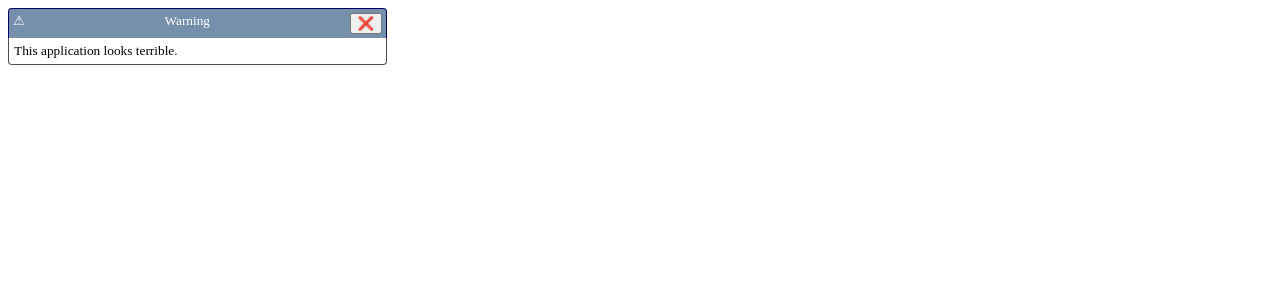
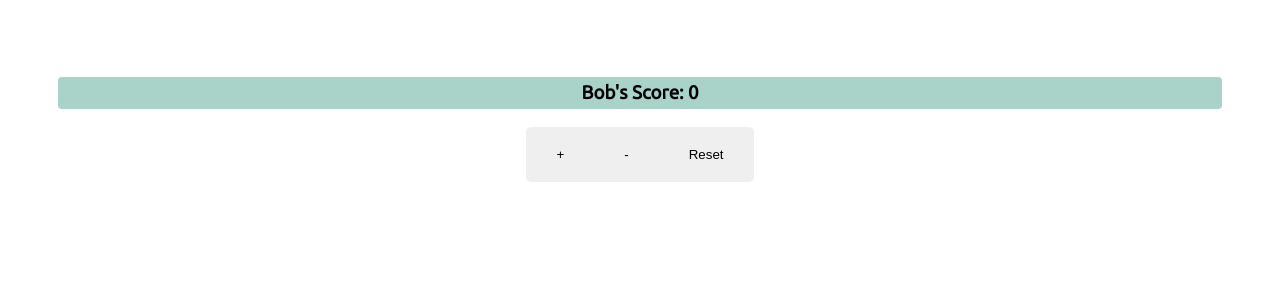
Before and after one commit to LBytes-32/learn-react, a React (Vite) app: page / in a window 1280 px wide. Shown: the top 300 px of the page. Built offline with nearby package versions, Linux system fonts and the light colour scheme.

Commit message:
Chapter 4 Code

```diff
--- a/index.html
+++ b/index.html
@@ -3,6 +3,8 @@
   <head>
     <meta charset="UTF-8" />
     <meta name="viewport" content="width=device-width, initial-scale=1.0" />
+    <link rel="stylesheet" href="styles.css">
+    <link rel="stylesheet" href="https://fonts.googleapis.com/css?family=Ubuntu">
     <title>Learn React</title>
   </head>
   <body>
--- a/src/ch3/App.tsx
+++ b/src/ch3/App.tsx
@@ -1,6 +1,6 @@
 import { Alert } from './Alert'
 
-export function App() {
+function App() {
 
     // "closable" is a boolean.
     // You may specify it to represent "true"
@@ -14,3 +14,5 @@ export function App() {
         </div>
     )
 }
+
+export default App;
--- /dev/null
+++ b/src/ch4/App.module.css
@@ -0,0 +1,5 @@
+
+.app {
+    display: flexbox;
+    padding: 50px;
+}
--- a/src/ch4/App.tsx
+++ b/src/ch4/App.tsx
@@ -0,0 +1,13 @@
+import React from "react";
+import PersonScore from "./PersonScore";
+import css from "./App.module.css"
+
+function App() {
+    return (
+        <div className={css["app"]}>
+            <PersonScore />
+        </div>
+    );
+}
+
+export default App;
--- /dev/null
+++ b/src/ch4/PersonScore.module.css
@@ -0,0 +1,31 @@
+
+.loading {
+    display: flex;
+    justify-content: space-between;
+}
+
+.header {
+    display: flex;
+    justify-content: center;
+    padding: 5px;
+    border-radius: 4px;
+    background-color: rgb(169, 210, 200);
+}
+
+.ButtonLayout {
+    display: flex;
+    justify-content: center;
+}
+
+.Button {
+    padding: 20px 30px;
+    border: none;
+}
+
+.ButtonLeft {
+    border-radius: 5px 0px 0px 5px;
+}
+
+.ButtonRight {
+    border-radius: 0px 5px 5px 0px;
+}
--- /dev/null
+++ b/src/ch4/PersonScore.tsx
@@ -0,0 +1,109 @@
+import { useEffect, useReducer } from 'react';
+import { getPerson } from './getPerson';
+import css from "./PersonScore.module.css";
+
+/*  This version uses the Reducer Hook.
+    You may compare this with the State Hook, found in "PersonScoreDEPRECATED.tsx".
+
+    The Reducer Hook is appropriate for complex state management.
+    The State Hook is appropriate for primitive values, each of which are independent of any other state.
+*/
+
+type State = {
+    name    : string | undefined;
+    score   : number;
+    loading : boolean;
+};
+
+type Action = | { type: 'initialize', name: string }
+              | { type: 'increment' }
+              | { type: 'decrement' }
+              | { type: 'reset' };
+
+function reducer(state: State, action: Action): State {
+
+    switch (action.type) {
+        case 'initialize':
+            return {
+                name    : action.name,
+                score   : 0,
+                loading : false
+            };
+
+        case 'increment':
+            return {
+                ...state,
+                score: state.score + 1
+            };
+
+        case 'decrement':
+            return {
+                ...state,
+                score: state.score - 1
+            };
+
+        case 'reset':
+            return {
+                ...state,
+                score: 0
+            };
+    }
+
+}
+
+
+
+function PersonScore() {
+
+    const [{ name, score, loading }, dispatch] = useReducer(reducer, {
+        name: undefined,
+        score: 0,
+        loading: true
+    });
+
+    /*  You may notice the effect has been executed twice, according to the console.
+        This happens when running development mode + react strict mode.
+        Documented at https://reactjs.org/blog/2022/03/29/react-v18.html#new-strict-mode-behaviors.
+    */
+
+    // Fetch and log the person object. This effect does not depend on other variables.
+    useEffect(() => {
+        getPerson().then((person) => {
+            dispatch({ type: 'initialize', name: person.name })
+
+            /*  ODDITY:
+                    This outputs " loading: FALSE, name: UNDEFINED "
+                    This takes place AFTER setting loading=false, name=bob.
+
+                REASON:
+                    Updating state values is not immediate!
+                    They are batched and updated before the next render.
+                    It isn't until the NEXT RENDER, where these changes take effect.
+            */
+            console.warn("Is loading?", loading, "\nThe name:  ", name);
+        });
+    }, []);
+
+    // If loading, then say so.
+    if (loading) {
+        return (<div className={css.Loading}> Loading... </div>);
+    }
+
+    // Unnecessary detail of making the name possessive.
+    let namePossessive = name + "'" + (name?.slice(-1).toUpperCase() !== "S" ? "s" : "");
+
+    // Once loaded, display the name and score.
+    return (
+        <div>
+            <h3 className={css.header}> {namePossessive} Score: {score} </h3>
+
+            <div className={css.ButtonLayout}>
+                <button className={css.Button + ' ' + css.ButtonLeft} onClick={() => dispatch({ type: 'increment' })}>   +   </button>
+                <button className={css.Button} onClick={() => dispatch({ type: 'decrement' })}>   -   </button>
+                <button className={css.Button + ' ' + css.ButtonRight} onClick={() => dispatch({ type: 'reset'     })}> Reset </button>
+            </div>
+        </div>
+    );
+}
+
+export default PersonScore;
--- /dev/null
+++ b/src/ch4/getPerson.ts
@@ -0,0 +1,15 @@
+// This file does not contain JSX. It is a utility. The filename and function can be lowercase.
+
+// Represents the name and age of a person.
+interface Person {
+    name : string
+    age  : number
+}
+
+export function getPerson(): Promise<Person> {
+
+    // This function asynchronously returns a Person, after a second has elapsed.
+    return new Promise((resolve) => {
+        setTimeout(() => resolve({ name: "Bob", age: 43 }), 1500)
+    })
+}
--- a/src/main.tsx
+++ b/src/main.tsx
@@ -1,8 +1,9 @@
+
 import React from 'react'
 import ReactDOM from 'react-dom/client'
 
 // Update the "./ch_/App" to specify the relevant chapter.
-import { App } from './ch3/App'
+import App from './ch4/App'
 
 ReactDOM.createRoot(document.getElementById('root') as HTMLElement).render(
   <React.StrictMode>
--- /dev/null
+++ b/styles.css
@@ -0,0 +1,3 @@
+html {
+    font-family: "Ubuntu";
+}
```
Also changed, not shown: src/ch4/PersonScoreDEPRECATED.tsx (added, +60 -0 lines).
